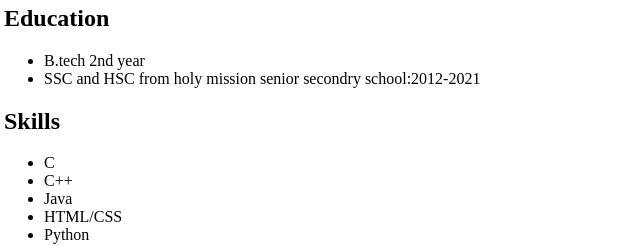
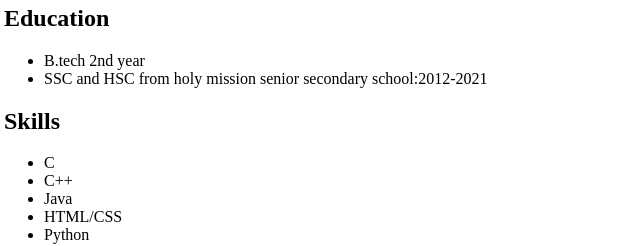
Before and after one commit to iliyas4khan/Resume, a plain HTML site: page index.html in a window 1280 px wide. Shown: the part 404-650 px from the top of the page, 4-644 px from the left. Drawn offline with Linux system fonts and the light colour scheme.

Commit message:
minor change

```diff
--- a/index.html
+++ b/index.html
@@ -42,7 +42,7 @@
                 <!-- <li> 12th pass</li> -->
                 <li>B.tech 2nd year </li>
                 <li>SSC and HSC from holy
-                    mission senior secondry school:2012-2021
+                    mission senior secondary school:2012-2021
                 </li>
             </ul>
         </section>
```
